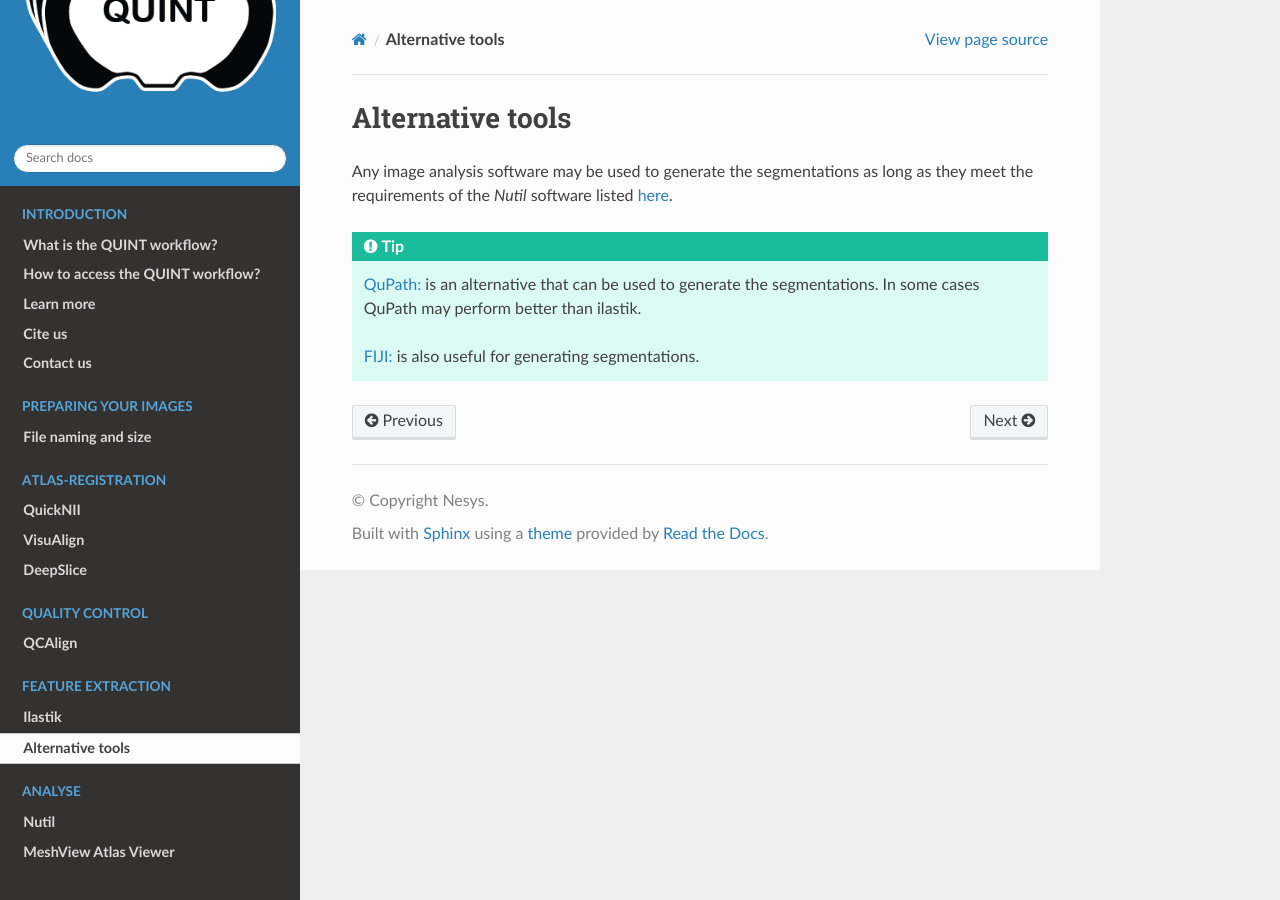
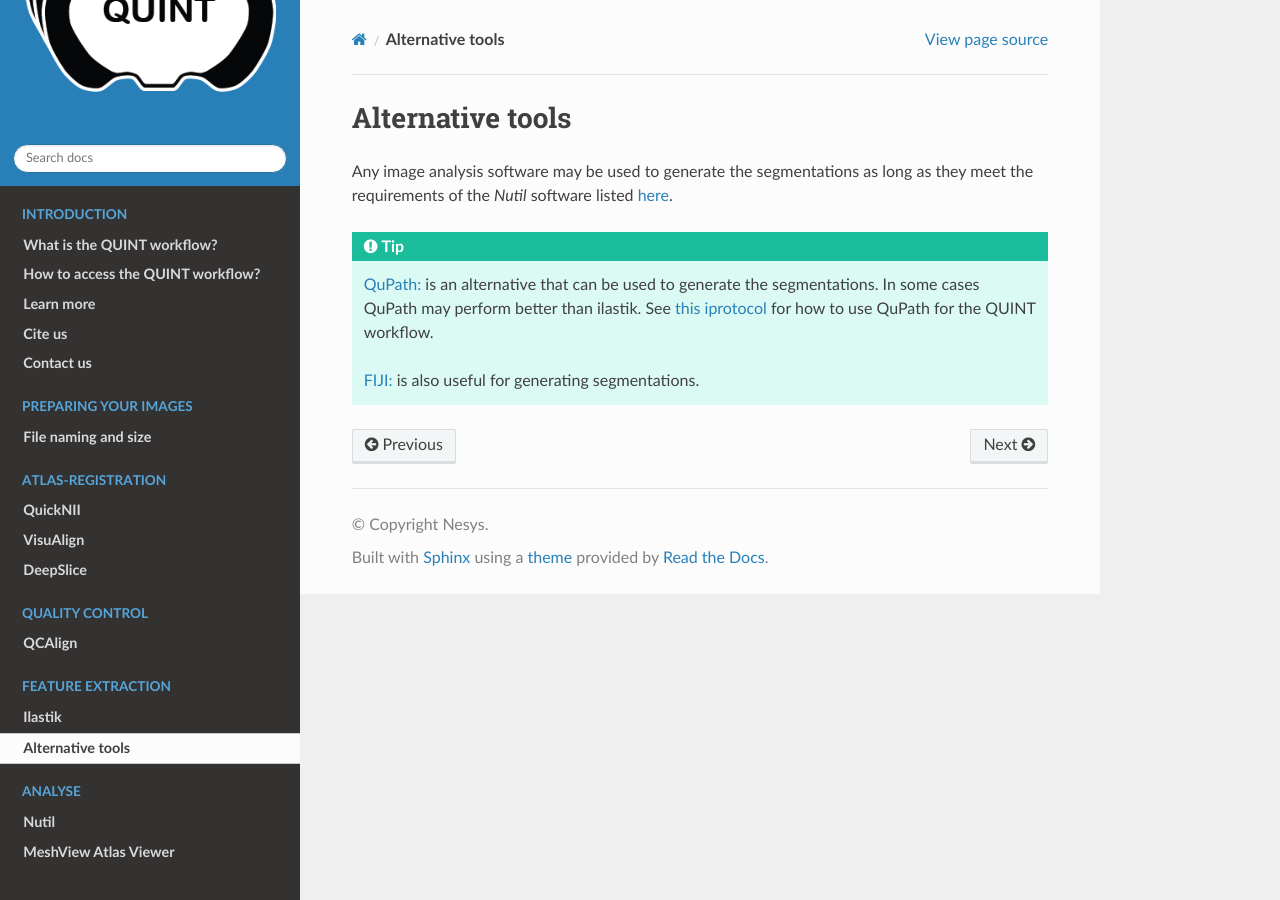
Before and after one commit to Neural-Systems-at-UIO/QUINT_workflow, a Sphinx documentation site: the page built from docs/AlternativeSeg.rst, in a window 1280 px wide. Built offline with Sphinx 7.4.7 and the Read the Docs theme 3.1.0, drawn with Linux system fonts in a browser that asks for light colours.

Commit message:
Update ReadtheDocs

```diff
--- a/docs/AlternativeSeg.rst
+++ b/docs/AlternativeSeg.rst
@@ -5,6 +5,6 @@
 
 .. tip::
 
-    `QuPath: <https://qupath.github.io/QuPath>`_ is an alternative that can be used to generate the segmentations. In some cases QuPath may perform better than ilastik.
+    `QuPath: <https://qupath.github.io/>`_ is an alternative that can be used to generate the segmentations. In some cases QuPath may perform better than ilastik. See `this iprotocol <https://www.protocols.io/view/quint-workflow-for-fluorescence-4r3l22y6jl1y/v2>`_ for how to use QuPath for the QUINT workflow.
 
     `FIJI: <https://imagej.net/software/fiji/>`_ is also useful for generating segmentations.
--- a/docs/QUINTintro.rst
+++ b/docs/QUINTintro.rst
@@ -49,6 +49,7 @@
 .. raw:: html
 
    <iframe width="560" height="315" src="https://www.youtube.com/embed/n-gQigcGMJ0" title="YouTube video player" frameborder="0" allow="accelerometer; autoplay; clipboard-write; encrypted-media; gyroscope; picture-in-picture" allowfullscreen></iframe>
+
 
 For in-depth tutorials on how to use the software in the QUINT workflow, check out our `online course <https://training.incf.org/course/neuroscience-data-integration-through-use-digital-brain-atlases>`_ available through the INCF training space (parts 7-11).
 
```
